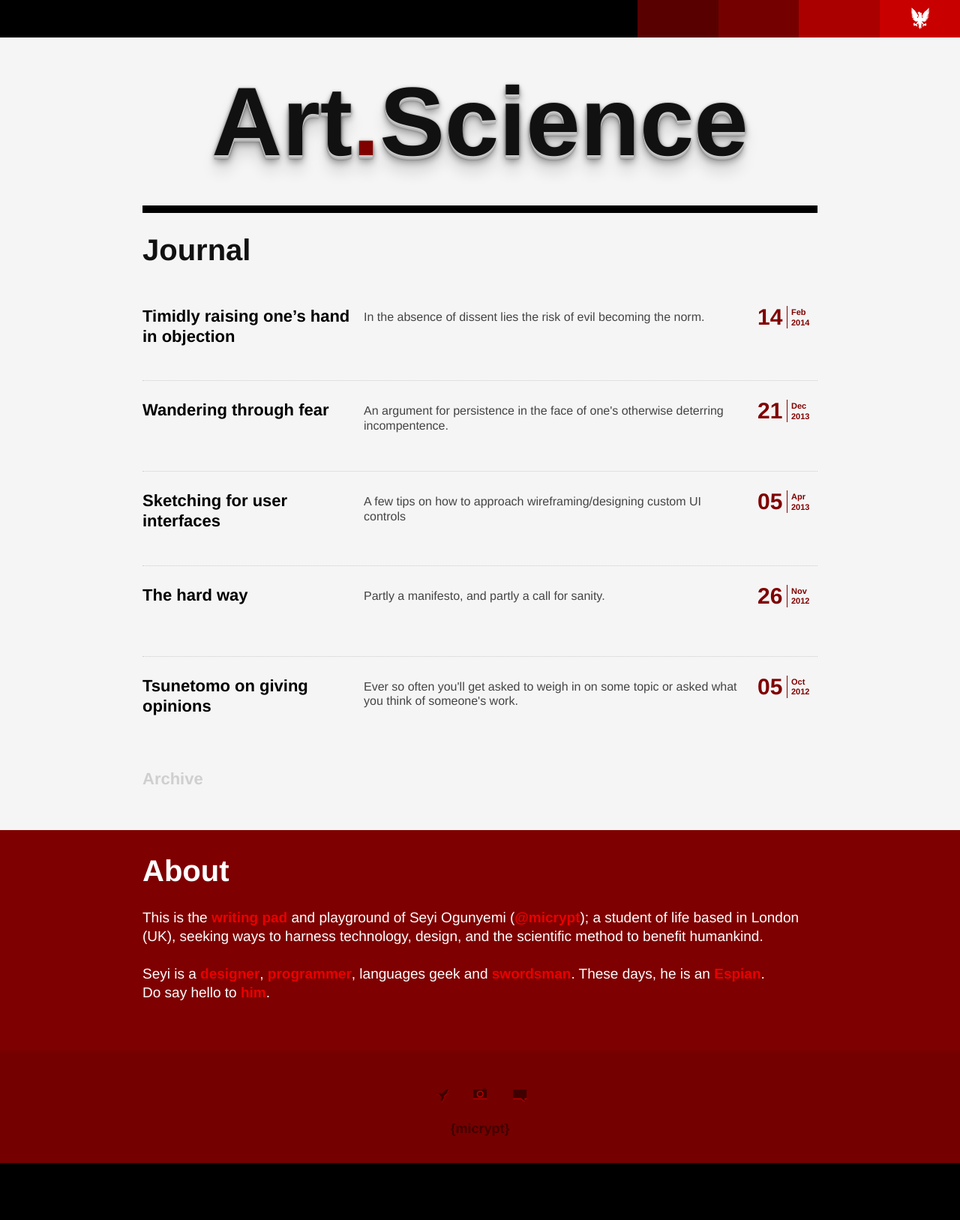
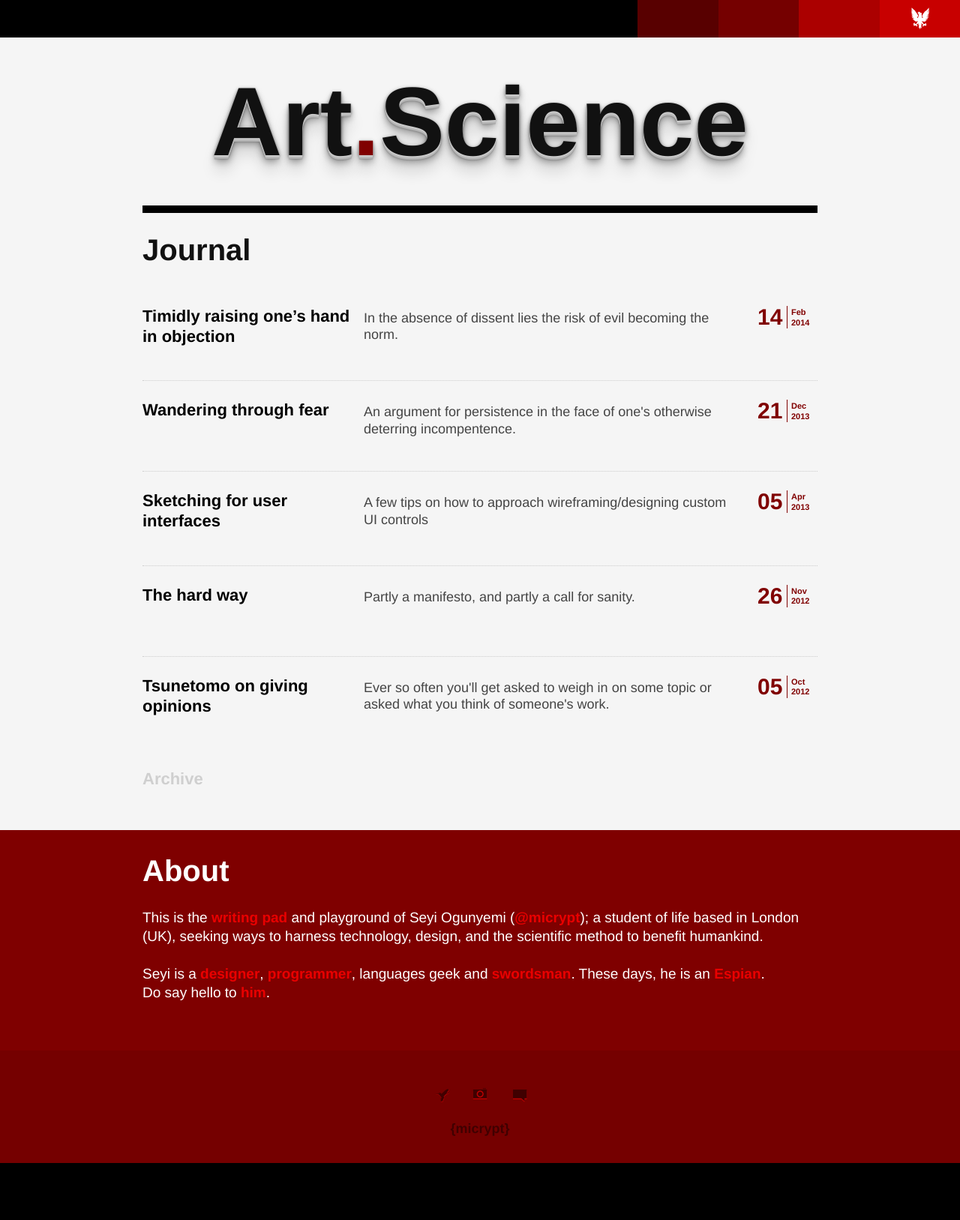
Before and after one commit to micrypt/micrypt.github.com, a Jekyll site: the page built from index.html, in a window 1280 px wide. Shown: the whole page at 75% size. Built offline with Jekyll 4.4.1, drawn with Linux system fonts in a browser that asks for light colours.

Commit message:
css: update typography.

```diff
--- a/css/micrypt.css
+++ b/css/micrypt.css
@@ -134,7 +134,7 @@
 width:580px;
 }
 span.summary {
-font-size:16px;
+font-size:18px;
 display:block;
 float:left;
 width:500px;
@@ -295,7 +295,7 @@
 line-height: 30px;
 color: #444;
 margin:0 0 20px;
-font-size: 1.2em;
+font-size: 1.35em;
 line-height: 1.9em;
 }
 div.post li {
@@ -364,7 +364,7 @@
 }
 body.post .summary {
 font-family: Georgia, serif;
-font-size: 17px;
+font-size: 19px;
 font-style: italic;
 margin: 35px auto;
 color: rgb(109, 109, 109);
```
